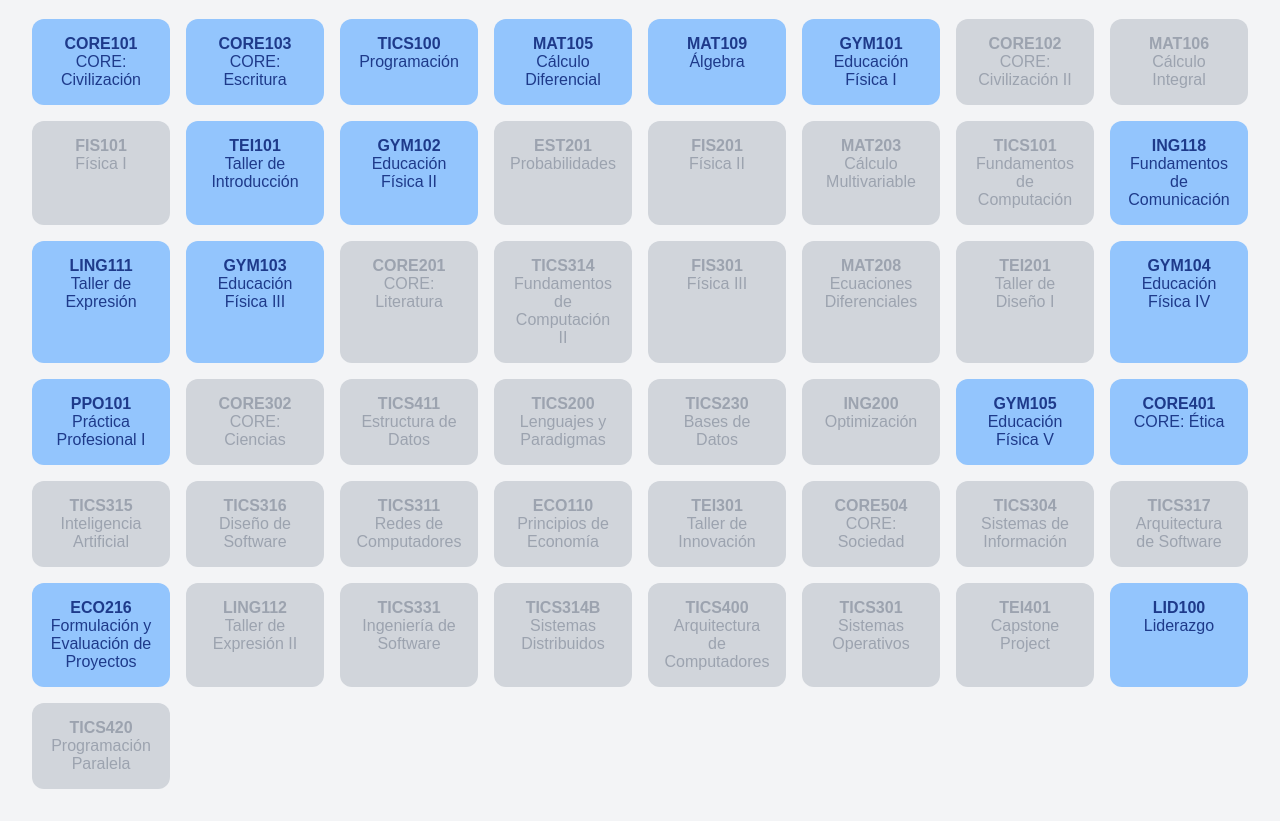
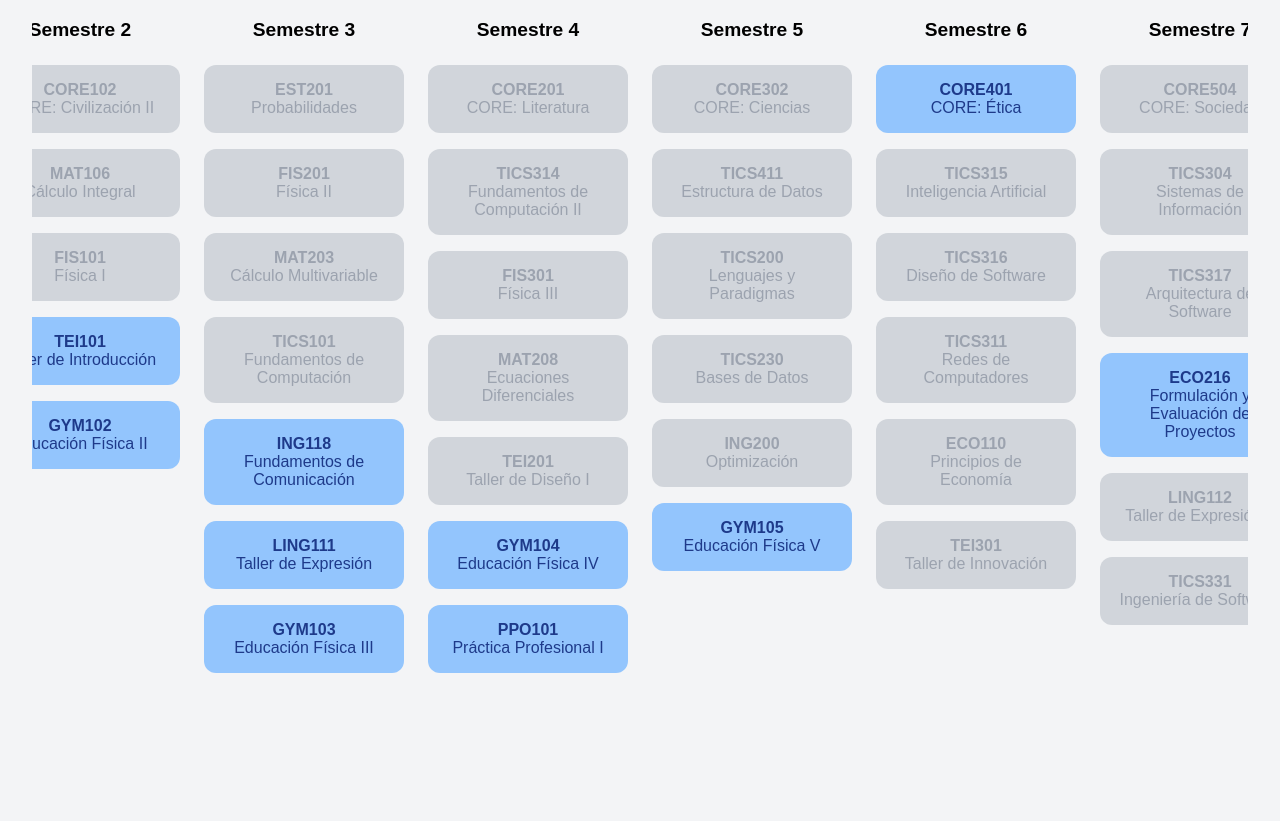
Before and after one commit to Tomaslm1/Malla-Interactiva, a plain HTML site: page index.html in a window 1280 px wide. Shown: the part 93-914 px from the top of the page. After the commit the page ends 800 px from the top, so only its background shows below. Drawn offline with Linux system fonts and the light colour scheme.

Commit message:
Update index.html

```diff
--- a/index.html
+++ b/index.html
@@ -14,10 +14,26 @@
     h1 {
       text-align: center;
     }
-    .grid {
-      display: grid;
-      grid-template-columns: repeat(8, 1fr);
+    .malla-container {
+      display: flex;
+      gap: 1.5rem;
+      justify-content: center;
+      align-items: flex-start;
+      flex-wrap: nowrap;
+      overflow-x: auto;
+    }
+    .semestre {
+      display: flex;
+      flex-direction: column;
       gap: 1rem;
+      min-width: 200px;
+    }
+    .semestre::before {
+      content: attr(data-semestre);
+      font-weight: bold;
+      font-size: 1.2rem;
+      margin-bottom: 0.5rem;
+      text-align: center;
     }
     .subject {
       padding: 1rem;
@@ -44,7 +60,7 @@
 </head>
 <body>
   <h1>Malla Interactiva - Ingeniería Civil Informática</h1>
-  <div id="malla" class="grid"></div>
+  <div id="malla" class="malla-container"></div>
 
   <script>
     const subjects = {
@@ -123,6 +139,10 @@
       const maxSemester = Math.max(...Object.values(subjects).map(s => s.semester));
 
       for (let s = 1; s <= maxSemester; s++) {
+        const semCol = document.createElement("div");
+        semCol.className = "semestre";
+        semCol.dataset.semestre = `Semestre ${s}`;
+
         Object.entries(subjects).forEach(([code, subject]) => {
           if (subject.semester === s) {
             const btn = document.createElement("div");
@@ -144,9 +164,11 @@
               btn.classList.add("locked");
             }
 
-            container.appendChild(btn);
+            semCol.appendChild(btn);
           }
         });
+
+        container.appendChild(semCol);
       }
     }
 
```
